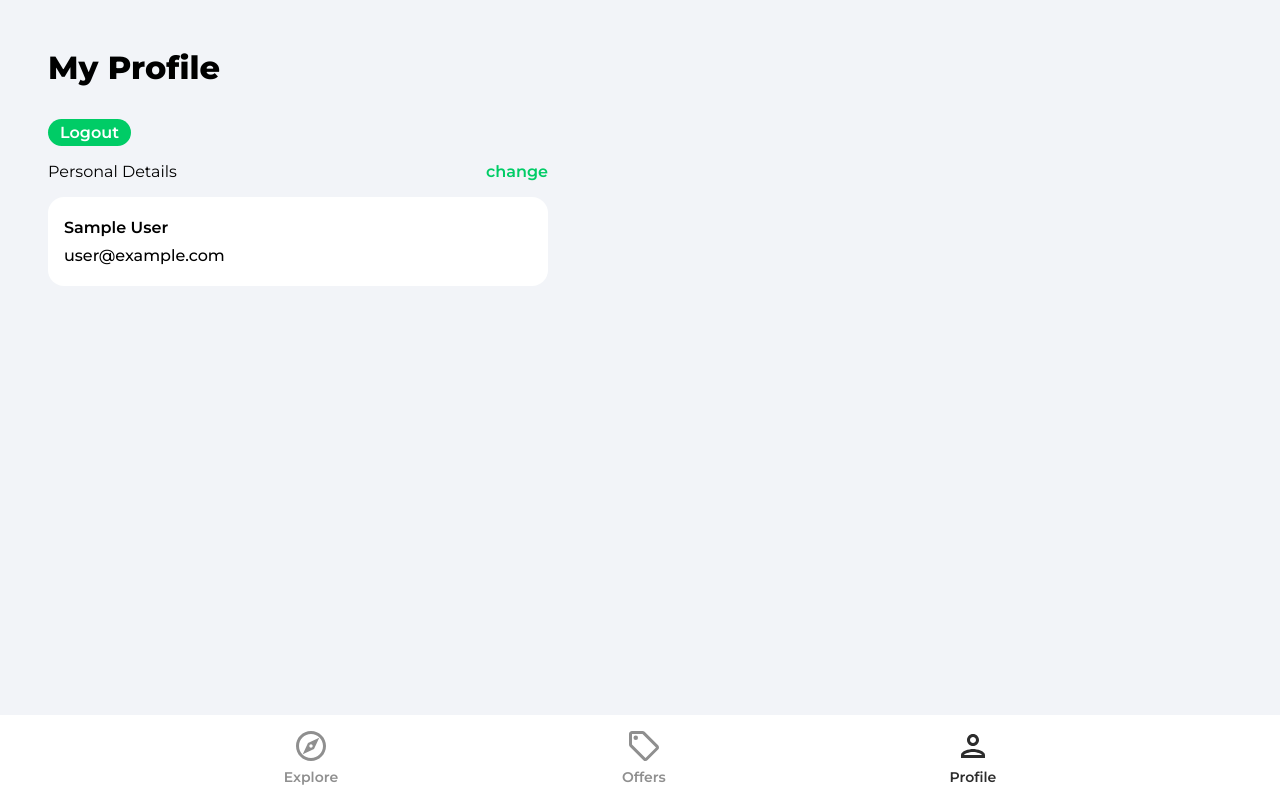
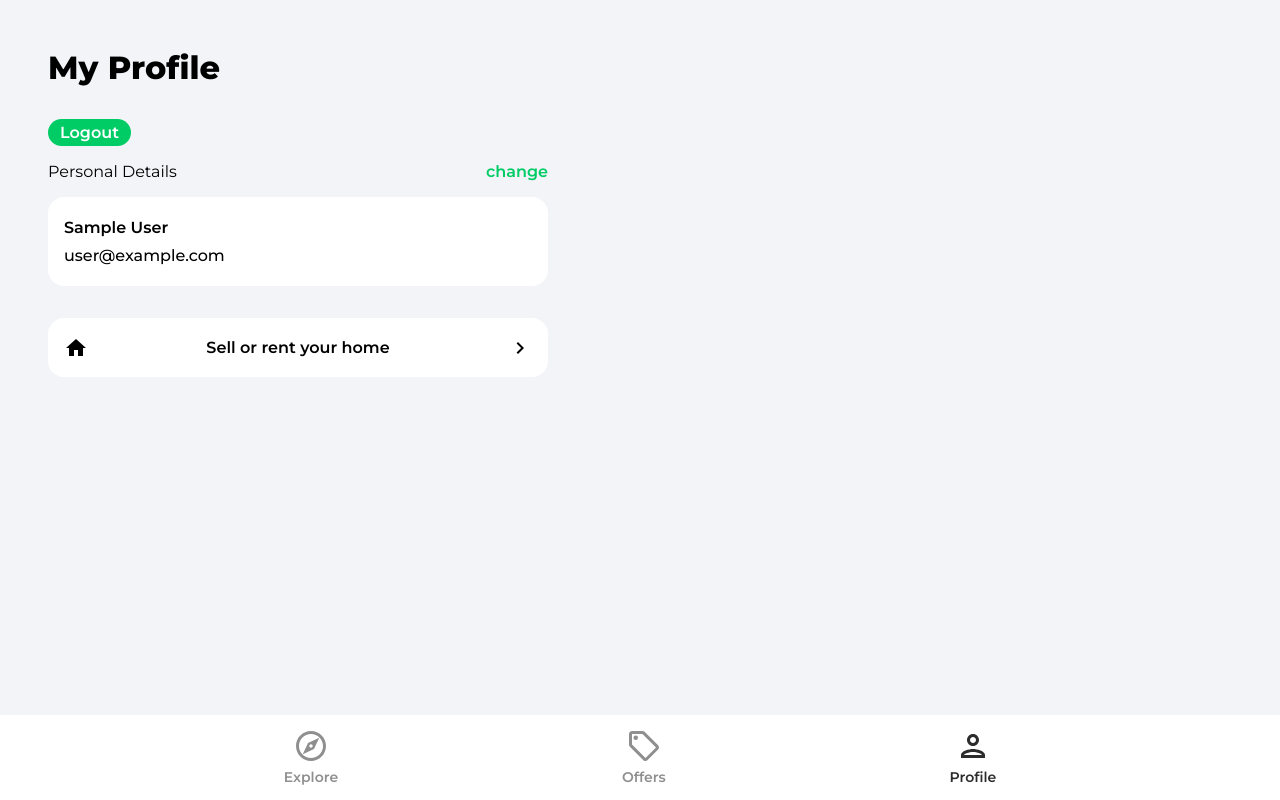
Before and after one commit to tholmes59/house-marketplace, a React (Create React App) app: page /profile in a window 1280 px wide. Built offline with nearby package versions, Linux system fonts and the light colour scheme; no server answers; sample sign-in values are in the browser's storage.

Commit message:
add images and button to profile page to link to create lisiting page

```diff
--- a/src/pages/Profile.jsx
+++ b/src/pages/Profile.jsx
@@ -1,50 +1,52 @@
-import React from 'react'
-import { useState } from 'react'
-import {getAuth, updateProfile} from 'firebase/auth'
-import { useNavigate } from 'react-router-dom'
-import {updateDoc, doc} from 'firebase/firestore'
-import {db} from '../firsebase.config'
-import { toast } from 'react-toastify'
+import React from "react";
+import { useState } from "react";
+import { getAuth, updateProfile } from "firebase/auth";
+import { useNavigate, Link } from "react-router-dom";
+import { updateDoc, doc } from "firebase/firestore";
+import { db } from "../firsebase.config";
+import { toast } from "react-toastify";
+import arrowRight from "../assets/svg/keyboardArrowRightIcon.svg";
+import homeIcon from "../assets/svg/homeIcon.svg";
 
 function Profile() {
-  const auth = getAuth()
-  const [changeDetails, setChangeDetails] = useState(false)
+  const auth = getAuth();
+  const [changeDetails, setChangeDetails] = useState(false);
   const [formData, setFormData] = useState({
     name: auth.currentUser.displayName,
     email: auth.currentUser.email,
   });
 
-  const {name, email} = formData
+  const { name, email } = formData;
 
-  const navigate = useNavigate()
+  const navigate = useNavigate();
 
   const onLogout = () => {
-    auth.signOut()
-    navigate('/')
-  }
+    auth.signOut();
+    navigate("/");
+  };
 
   const onSubmit = async () => {
     try {
-      if(auth.currentUser.displayName !==name){
+      if (auth.currentUser.displayName !== name) {
         await updateProfile(auth.currentUser, {
-          displayName: name
-        })
-        const userRef = doc(db, 'users', auth.currentUser.uid)
+          displayName: name,
+        });
+        const userRef = doc(db, "users", auth.currentUser.uid);
         await updateDoc(userRef, {
-          name
-        })
+          name,
+        });
       }
     } catch (error) {
-      toast.error('Something went wrong')
+      toast.error("Something went wrong");
     }
-  }
+  };
 
   const onChange = (e) => {
     setFormData((prevState) => ({
       ...prevState,
-      [e.target.id]: e.target.value
-    }))
-  }
+      [e.target.id]: e.target.value,
+    }));
+  };
 
   return (
     <div className="profile">
@@ -86,8 +88,13 @@
           />
         </form>
       </div>
+      <Link to="/create-listing" className="createListing">
+        <img src={homeIcon} alt="home" />
+        <p>Sell or rent your home</p>
+        <img src={arrowRight} alt="arrow right" />
+      </Link>
     </div>
   );
 }
 
-export default Profile
+export default Profile;
```
